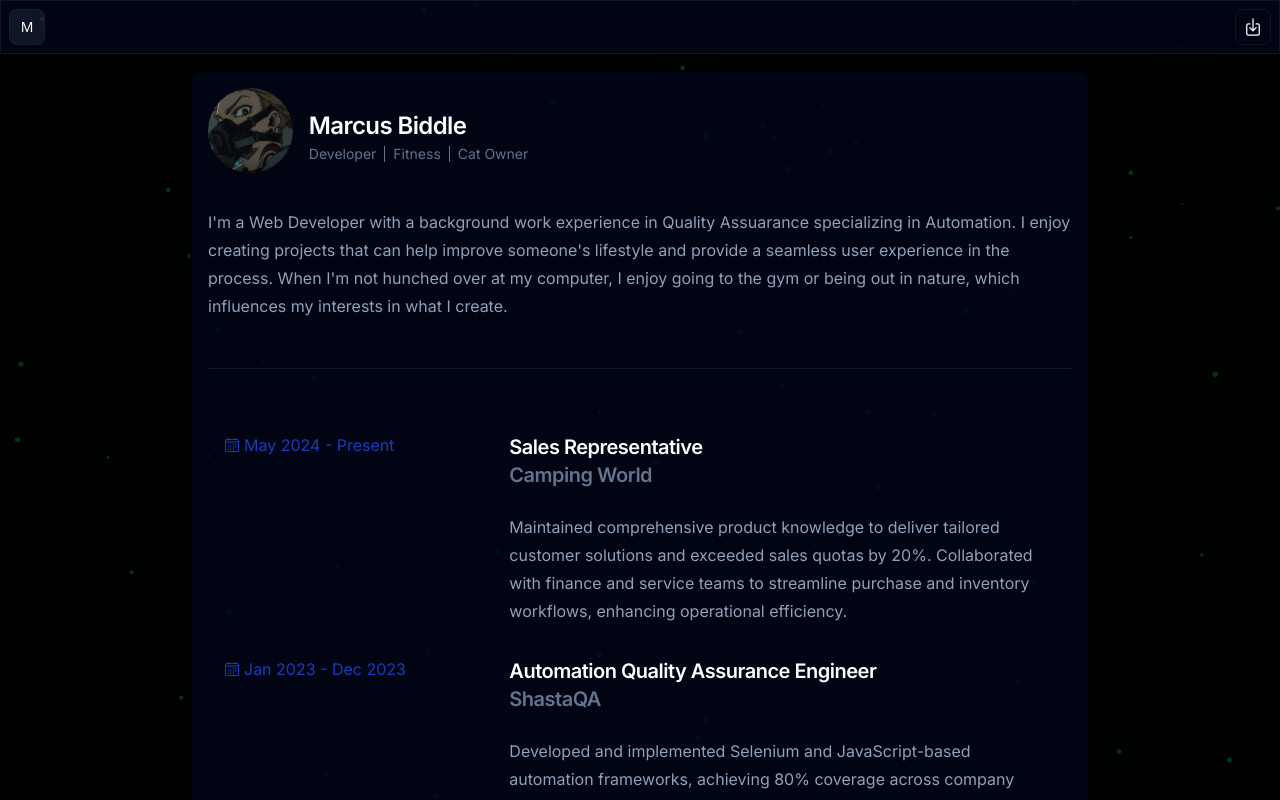
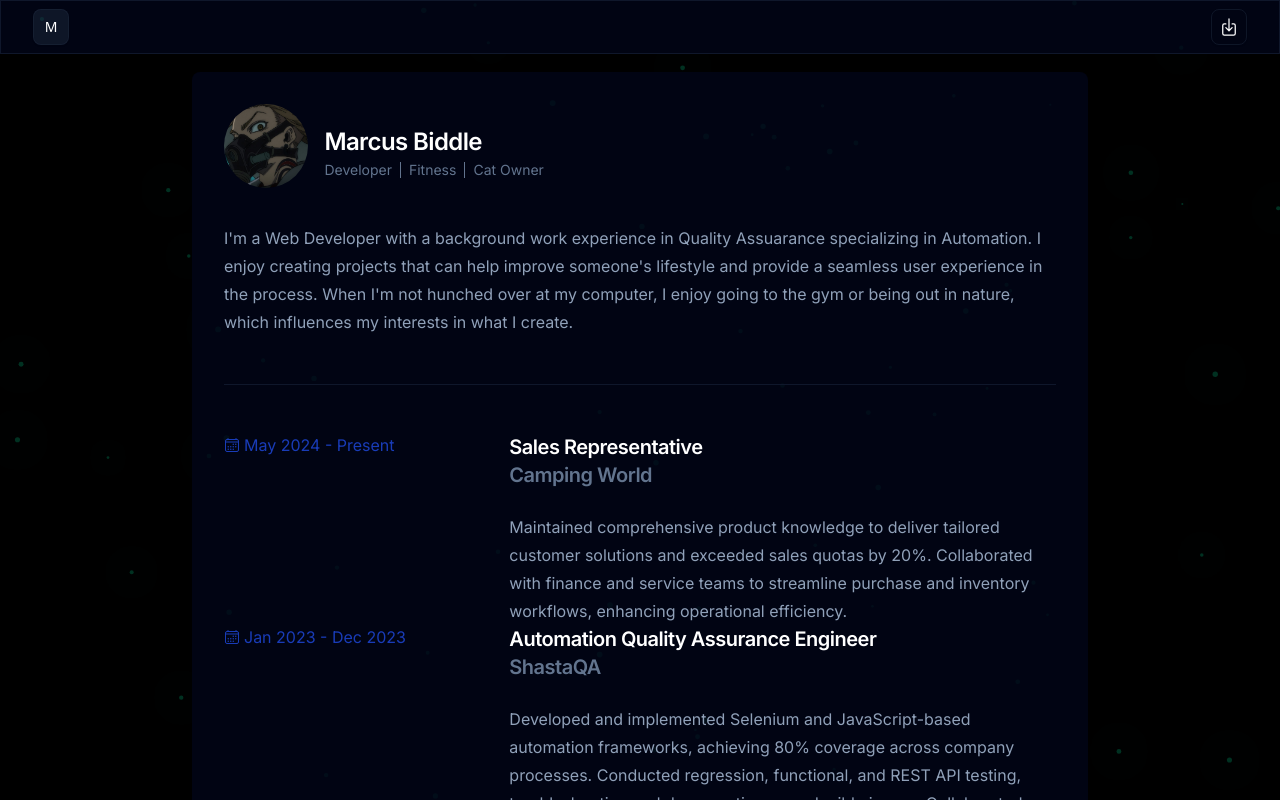
Before and after one commit to marcus-biddle/my-portfolio, a React (Vite) app in the folder client/: page / in a window 1280 px wide. Shown: the top 800 px of the page. Built offline with nearby package versions, Linux system fonts and the light colour scheme; a web font is replaced by a local one.

Commit message:
spacing fixed

```diff
--- a/client/src/App.tsx
+++ b/client/src/App.tsx
@@ -180,7 +180,7 @@ function App() {
           <Header />
       </div>
     <main className='relative w-full font-inter text-white flex flex-col items-center justify-center pt-18 px-6 space-y-8'>
-      <div className='relative w-full max-w-4xl p-4 items-center bg-slate-950/80 rounded-md z-80'>
+      <div className='relative w-full max-w-4xl p-8 items-center bg-slate-950/80 rounded-md z-80'>
         <div className='flex w-full gap-4 items-center'>
           <div className=' h-24 w-24'>
             <AspectRatio ratio={1/1} className="">
@@ -211,7 +211,7 @@ function App() {
         <Separator className='my-12 bg-slate-900' />
         <div>
           {employment.map((job, index) => (
-            <div key={index} className="grid grid-cols-1 sm:grid-cols-3 gap-6 p-4 items-start">
+            <div key={index} className="grid grid-cols-1 sm:grid-cols-3 gap-6 items-start">
               <div className='flex items-center gap-1 text-blue-800'>
                 <IoCalendarOutline />
                 <span>{job.start} - {job.end}</span>
@@ -230,7 +230,7 @@ function App() {
         </div>
       </div>
       <div className='relative w-full max-w-4xl flex flex-col items-center justify-center rounded-md Z-50 bg-slate-950/50 text-white border border-slate-900'>
-        <div className="grid grid-cols-1 sm:grid-cols-2 gap-6 p-4 w-full">
+        <div className="grid grid-cols-1 sm:grid-cols-2 gap-6 p-8 w-full">
           <div className='w-full flex flex-col justify-center'>
             <TypographyH4>University of California - Riverside</TypographyH4>
             <div>
@@ -247,7 +247,7 @@ function App() {
       </div>
       <div className='relative w-full max-w-4xl items-center rounded-md z-80 space-y-8 '>
         {projects.map((project, index) => (
-          <div key={index} className='bg-slate-950/80 p-4 rounded-md'>
+          <div key={index} className='bg-slate-950/80 p-8 rounded-md'>
             <div className='flex justify-between'>
               <TypographyH4>{project.title}</TypographyH4>
               <a href={project.demo}>
--- a/client/src/sections/Header.tsx
+++ b/client/src/sections/Header.tsx
@@ -23,8 +23,8 @@ const Header = () => {
     <motion.div
       className={` text-white border border-slate-900 bg-slate-950/80 overflow-auto z-90 flex justify-between items-center ${
         scrolled
-          ? "m-8 py-2 px-4 rounded-lg transition-all duration-300"
-          : "m-0 p-2 rounded-none transition-all duration-300"
+          ? "m-8 py-4 px-6 rounded-lg transition-all duration-300"
+          : "m-0 px-8 py-2 rounded-none transition-all duration-300"
       }`}
     >
       <Button variant="outline" size="icon" onClick={scrollToTop} className='bg-slate-800/50 border-slate-800/50'>M</Button>
```
